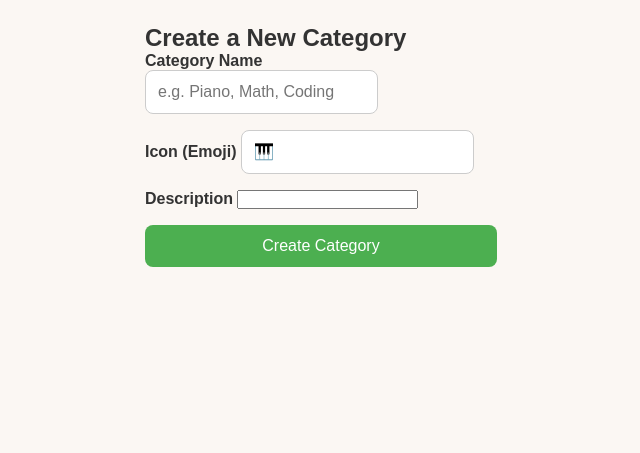
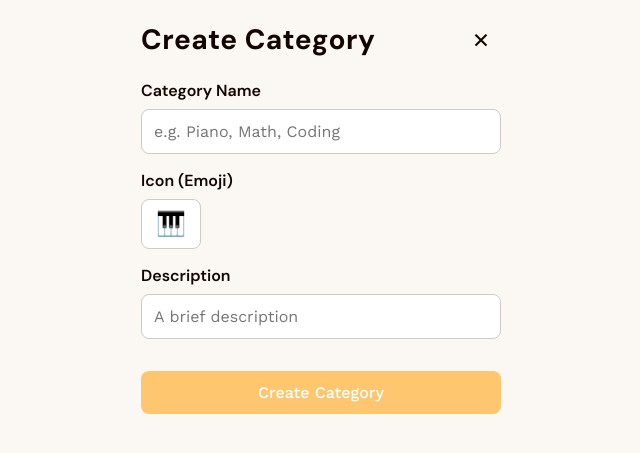
Before and after one commit to emilydma08/practice-logger, a Flask app: page /create-category in a window 1280 px wide. Shown: the top 453 px of the page, without its empty margins (319-959 px from the left). Run offline with Flask 3, Linux system fonts and the light colour scheme.

Commit message:
Feat: Implement emoji picker for category icon

```diff
--- a/static/css/styles.css
+++ b/static/css/styles.css
@@ -132,3 +132,152 @@ body {
 .log-btn:hover {
     background-color: var(--darkYellow);
 }
+
+/* Form Styles */
+form {
+    display: flex;
+    flex-direction: column;
+    gap: 1rem; /* Space between form elements */
+    margin-top: 20px; /* Space below the header */
+}
+
+form div {
+    display: flex;
+    flex-direction: column;
+    gap: 0.5rem; /* Space between label and input */
+}
+
+form label {
+    font-family: 'DM Sans', sans-serif;
+    font-weight: 600;
+    font-size: 16px;
+    color: var(--black);
+}
+
+form input[type="text"],
+form input[type="date"],
+form input[type="number"],
+form textarea {
+    font-family: 'Work Sans', sans-serif;
+    font-size: 1rem;
+    padding: 0.75rem;
+    border-radius: 8px;
+    border: 1px solid #ccc;
+    width: 100%; /* Make inputs take full width of the form container */
+    box-sizing: border-box; /* Include padding and border in the element's total width and height */
+}
+
+form input[type="text"]:focus,
+form input[type="date"]:focus,
+form input[type="number"]:focus,
+form textarea:focus {
+    outline: none;
+    border-color: var(--yellow);
+    box-shadow: 0 0 0 2px var(--darkYellow);
+}
+
+
+form textarea {
+    resize: vertical;
+    min-height: 80px;
+}
+
+.form-button {
+    background-color: var(--yellow);
+    color: white;
+    padding: 0.75rem 15px;
+    border: none;
+    font-size: 1rem; /* Match input font size */
+    border-radius: 8px; /* Match input border radius */
+    cursor: pointer;
+    font-family: 'Work Sans', sans-serif;
+    font-weight: 500;
+    text-align: center;
+    margin-top: 1rem; /* Add some space above the button */
+}
+
+.form-button:hover {
+    background-color: var(--darkYellow);
+}
+
+/* Close button for forms */
+.close-btn {
+    color: var(--black);
+    font-size: 30px; /* Larger size for easier tapping */
+    font-weight: bold;
+    text-decoration: none;
+    padding: 5px 10px; /* Add some padding to make it easier to click */
+    line-height: 1; /* Ensure consistent vertical alignment */
+    border-radius: 50%; /* Circular background on hover/focus */
+    width: 40px; /* Fixed width */
+    height: 40px; /* Fixed height */
+    display: flex;
+    justify-content: center;
+    align-items: center;
+    transition: background-color 0.2s ease-in-out, color 0.2s ease-in-out;
+}
+
+.close-btn:hover,
+.close-btn:focus {
+    background-color: #e0e0e0; /* Light grey background on hover/focus */
+    color: var(--black);
+    outline: none;
+}
+
+/* Emoji Picker Styles */
+.icon-picker-button {
+    font-family: 'Work Sans', sans-serif;
+    font-size: 1.5rem; /* Make emoji larger */
+    padding: 0.5rem; /* Adjust padding to better center the emoji */
+    border-radius: 8px;
+    border: 1px solid #ccc;
+    background-color: #fff;
+    cursor: pointer;
+    width: 60px; /* Fixed width */
+    height: 50px; /* Fixed height to match other inputs better */
+    display: flex;
+    justify-content: center;
+    align-items: center;
+    text-align: center;
+    box-sizing: border-box;
+    line-height: 1; /* Ensure emoji is centered vertically */
+}
+
+.icon-picker-button:focus {
+    outline: none;
+    border-color: var(--yellow);
+    box-shadow: 0 0 0 2px var(--darkYellow);
+}
+
+.emoji-picker-container {
+    display: grid; /* Changed from none by default to grid, JS handles visibility */
+    grid-template-columns: repeat(auto-fill, minmax(40px, 1fr));
+    gap: 5px;
+    padding: 10px;
+    background-color: #fff;
+    border: 1px solid #ccc;
+    border-radius: 8px;
+    box-shadow: 0 4px 8px rgba(0, 0, 0, 0.1);
+    position: absolute;
+    z-index: 1000;
+    max-height: 200px;
+    overflow-y: auto;
+    margin-top: 5px; /* Space between button and picker */
+    width: calc(100% - 0px); /* Match width of form inputs, adjust if necessary */
+    box-sizing: border-box;
+}
+
+.emoji-item {
+    font-size: 1.5rem;
+    padding: 5px;
+    cursor: pointer;
+    text-align: center;
+    border-radius: 4px;
+    transition: background-color 0.2s ease-in-out;
+}
+
+.emoji-item:hover,
+.emoji-item:focus {
+    background-color: #f0f0f0;
+    outline: none;
+}
--- /dev/null
+++ b/static/js/emojiPicker.js
@@ -0,0 +1,80 @@
+document.addEventListener('DOMContentLoaded', () => {
+    const iconDisplay = document.getElementById('icon-display');
+    const iconInput = document.getElementById('icon'); // Hidden input
+    const emojiPicker = document.getElementById('emoji-picker');
+
+    const emojis = [
+        // Smileys & People
+        '😀', '😂', '😊', '🤔', '🤫', '🤗', '🤩', '🥳', '👨‍💻', '👩‍💻', '👨‍🎓', '👩‍🎓', '👨‍🏫', '👩‍🏫', '👨‍🍳', '👩‍🍳', '👨‍🎨', '👩‍🎨', '👨‍🚀', '👩‍🚀',
+        // Animals & Nature
+        '🐶', '🐱', '🐭', '🦊', '🐻', '🐼', '🐨', '🐯', '🦁', '🐮', '🐷', '🐸', '🐵', '🐔', '🐧', '🐦', '🦉', '🦋', '🐛', '🐌', '🐞', '🐜', '🦗', '🕷️', '🐢', '🐍', '🦎', '🐙', '🐠', '🐡', '🐬', '🐳', '🌊', '🌋', '☀️', '🌙', '⭐', '🌸', '🌹', '🌻', '🌲', '🌳', '🌵', '🍁', '🍄',
+        // Food & Drink
+        '🍎', '🍌', '🍇', '🍓', '🍒', '🍑', '🍍', '🥝', '🥑', '🥦', '🥕', '🌽', '🌶️', '🍄', '🍕', '🍔', '🍟', '🌮', '🍜', '🍣', '🍦', '🍩', '🍪', '🎂', '☕', '🍵', '🥤', '🍺', '🍷',
+        // Activities & Sports
+        '⚽', '🏀', '🏈', '⚾', '🎾', '🏐', '🏉', '🎱', '🏓', '🏸', '🏒', '🥊', '🥋', '🥅', '⛳', '⛸️', '🎣', '🎽', '🎿', '⛷️', '🏂', '🤺', '🤾', '🤸', '⛹️', '🏋️', '🚴', '🚵', '🧗', '🧘', '🎯', '🎮', '🎲', '🎰', '🎨', '🎭', '🎤', '🎧', '🎼', '🎹', '🥁', '🎷', '🎺', '🎸', '🎻', '🎬', '📚', '📖',
+        // Travel & Places
+        '🚗', '🚕', '🚌', '🚓', '🚑', '🚚', '🚲', '🛵', '✈️', '🚀', '🛸', '⚓', '⛽', '🏠', '🏢', '🏥', '🏦', '🏨', '🏫', '🏭', '🏰', '🗼', '🗽', '🗿', '🗺️', '🏕️', '🏖️', '🏜️', '🏞️',
+        // Objects
+        '📱', '💻', '🖥️', '🖨️', '🖱️', '💾', '💿', '📀', '📷', '📹', '📺', '💡', '🔦', '🔧', '🔨', '🔩', '🔫', '💣', '🔪', '🛡️', '💰', '💎', '📈', '📊', '📌', '📍', '📎', '📏', '📐', '✂️', '📝', '✏️', '✒️', '🖌️', '🗑️', '🔑', '🔒', '🔓', '🔔', '🎁', '🎈', '🎉', '💌', '📦', '📅', '🗓️', '⏱️', '⏳', '💡', '⚖️', '⚙️', '🔗', '🧪', '🧫', '🧬', '🔬', '🔭',
+        // Symbols
+        '❤️', '💔', '💯', '✅', '✔️', '☑️', '➕', '➖', '➗', '✖️', '💲', '🪙', '📉', '📈', '⚠️', '❓', '❗', '♻️', '♿', '⚓', '⚡', '⚙️', '⚛️', '🔑', '💡', '🔥', '💧', '🌍', '✔️' // Added 🪙 (coin) as it's a common symbol
+    ];
+
+    function populatePicker() {
+        if (!emojiPicker) return;
+        emojis.forEach(emoji => {
+            const emojiElement = document.createElement('span');
+            emojiElement.classList.add('emoji-item');
+            emojiElement.textContent = emoji;
+            emojiElement.setAttribute('role', 'button');
+            emojiElement.setAttribute('tabindex', '0');
+            emojiElement.dataset.emoji = emoji;
+            emojiElement.addEventListener('click', () => selectEmoji(emoji));
+            emojiElement.addEventListener('keydown', (e) => {
+                if (e.key === 'Enter' || e.key === ' ') {
+                    selectEmoji(emoji);
+                }
+            });
+            emojiPicker.appendChild(emojiElement);
+        });
+    }
+
+    function selectEmoji(emoji) {
+        if (iconDisplay && iconInput) {
+            iconDisplay.textContent = emoji;
+            iconInput.value = emoji;
+        }
+        togglePicker(false); // Hide picker after selection
+    }
+
+    function togglePicker(forceShow) {
+        if (!emojiPicker) return;
+        if (typeof forceShow === 'boolean') {
+            emojiPicker.style.display = forceShow ? 'grid' : 'none';
+        } else {
+            emojiPicker.style.display = emojiPicker.style.display === 'none' ? 'grid' : 'none';
+        }
+    }
+
+    if (iconDisplay) {
+        iconDisplay.addEventListener('click', () => togglePicker());
+        iconDisplay.addEventListener('keydown', (e) => {
+            if (e.key === 'Enter' || e.key === ' ') {
+                togglePicker();
+            }
+        });
+    }
+
+    // Close picker if clicked outside
+    document.addEventListener('click', (event) => {
+        if (!emojiPicker || !iconDisplay) return;
+        const isClickInsidePicker = emojiPicker.contains(event.target);
+        const isClickOnDisplayButton = iconDisplay.contains(event.target);
+
+        if (!isClickInsidePicker && !isClickOnDisplayButton && emojiPicker.style.display !== 'none') {
+            togglePicker(false);
+        }
+    });
+
+    populatePicker();
+});
--- a/templates/create_category.html
+++ b/templates/create_category.html
@@ -4,52 +4,14 @@
     <meta charset="UTF-8">
     <meta name="viewport" content="width=device-width, initial-scale=1.0">
     <title>Create Category</title>
-    <link rel="stylesheet" href="{{ url_for('static', filename='styles.css') }}">
     <link rel="stylesheet" href="{{ url_for('static', filename='css/styles.css') }}">
-    <style>
-        body {
-            font-family: sans-serif;
-            padding: 1.5rem;
-            max-width: 400px;
-            margin: auto;
-        }
-
-        form {
-            display: flex;
-            flex-direction: column;
-            gap: 1rem;
-        }
-
-        label {
-            font-weight: bold;
-        }
-
-        input[type="text"],
-        input[type="color"] {
-            padding: 0.75rem;
-            border-radius: 8px;
-            border: 1px solid #ccc;
-            font-size: 1rem;
-        }
-
-        button {
-            padding: 0.75rem;
-            background-color: #4CAF50;
-            color: white;
-            border: none;
-            border-radius: 8px;
-            font-size: 1rem;
-            cursor: pointer;
-        }
-
-        button:hover {
-            background-color: #45a049;
-        }
-    </style>
 </head>
 <body>
-
-    <h2>Create a New Category</h2>
+    <div class="container">
+        <header class="header">
+            <h1>Create Category</h1>
+            <a href="{{ url_for('index') }}" class="close-btn">&times;</a>
+        </header>
 
         <form action="{{ url_for('create_category') }}" method="POST">
             <div>
@@ -58,17 +20,22 @@
             </div>
 
             <div>
-            <label for="icon">Icon (Emoji)</label>
-            <input type="text" id="icon" name="icon" placeholder="🎹" maxlength="2" required>
+                <label for="icon-display">Icon (Emoji)</label>
+                <div id="icon-display" class="icon-picker-button" tabindex="0">🎹</div> <!-- This will display the selected emoji and act as a button -->
+                <input type="hidden" id="icon" name="icon" value="🎹" required> <!-- Hidden input to store the actual emoji value -->
+                <div id="emoji-picker" class="emoji-picker-container" style="display: none;">
+                    <!-- Emojis will be populated here by JavaScript -->
+                </div>
             </div>
 
             <div>
-            <label for="color">Description</label>
-            <input type="textarea" id="description" name="description">
+                <label for="description">Description</label>
+                <input type="text" id="description" name="description" placeholder="A brief description">
             </div>
 
-        <button type="submit">Create Category</button>
+            <button type="submit" class="form-button">Create Category</button>
         </form>
-
+    </div>
+    <script src="{{ url_for('static', filename='js/emojiPicker.js') }}"></script>
 </body>
 </html>
```
Also changed, not shown: templates/logger_form.html (+14 -51 lines). Lines whose indentation alone changed are shown as unchanged.
